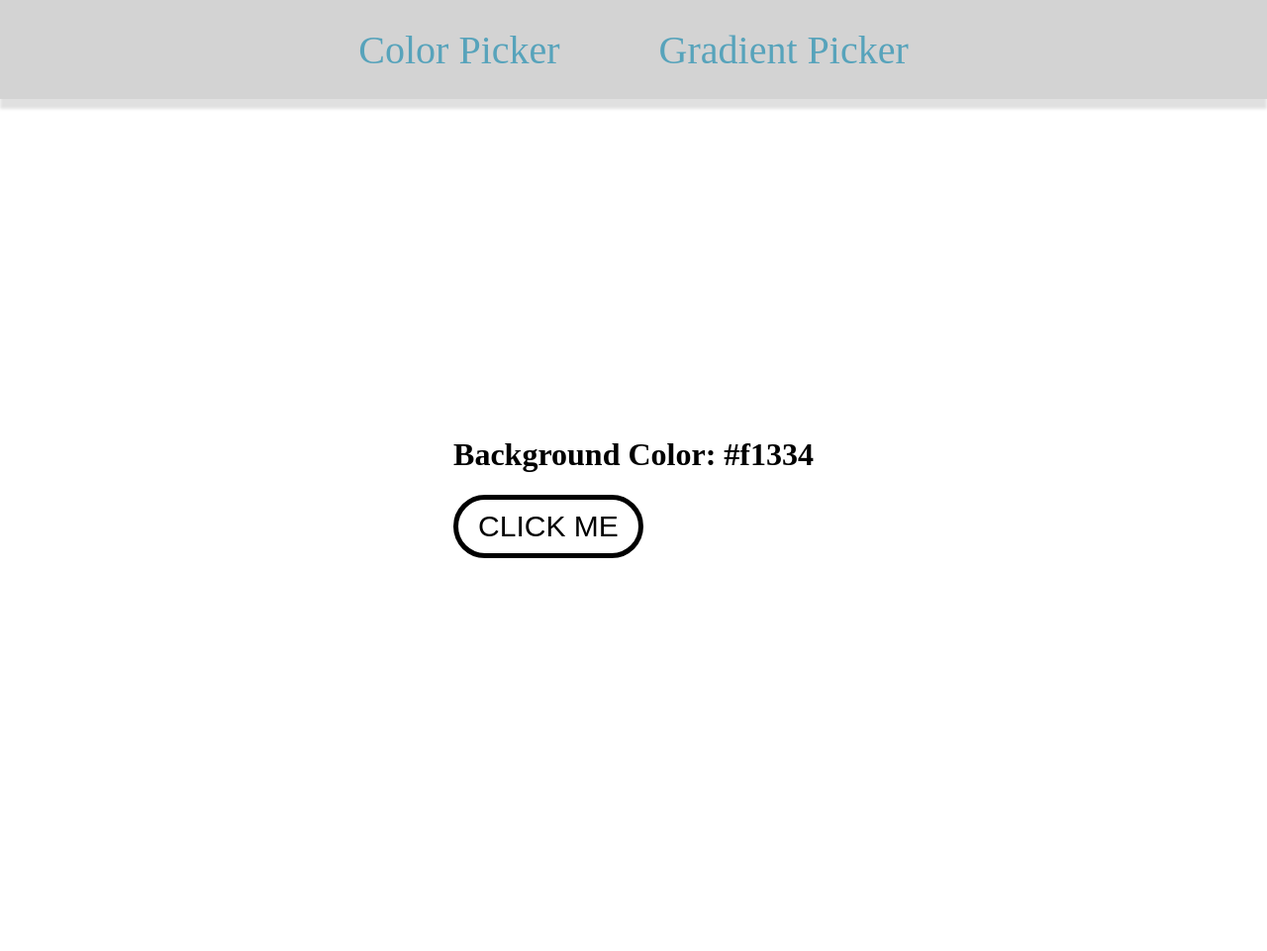
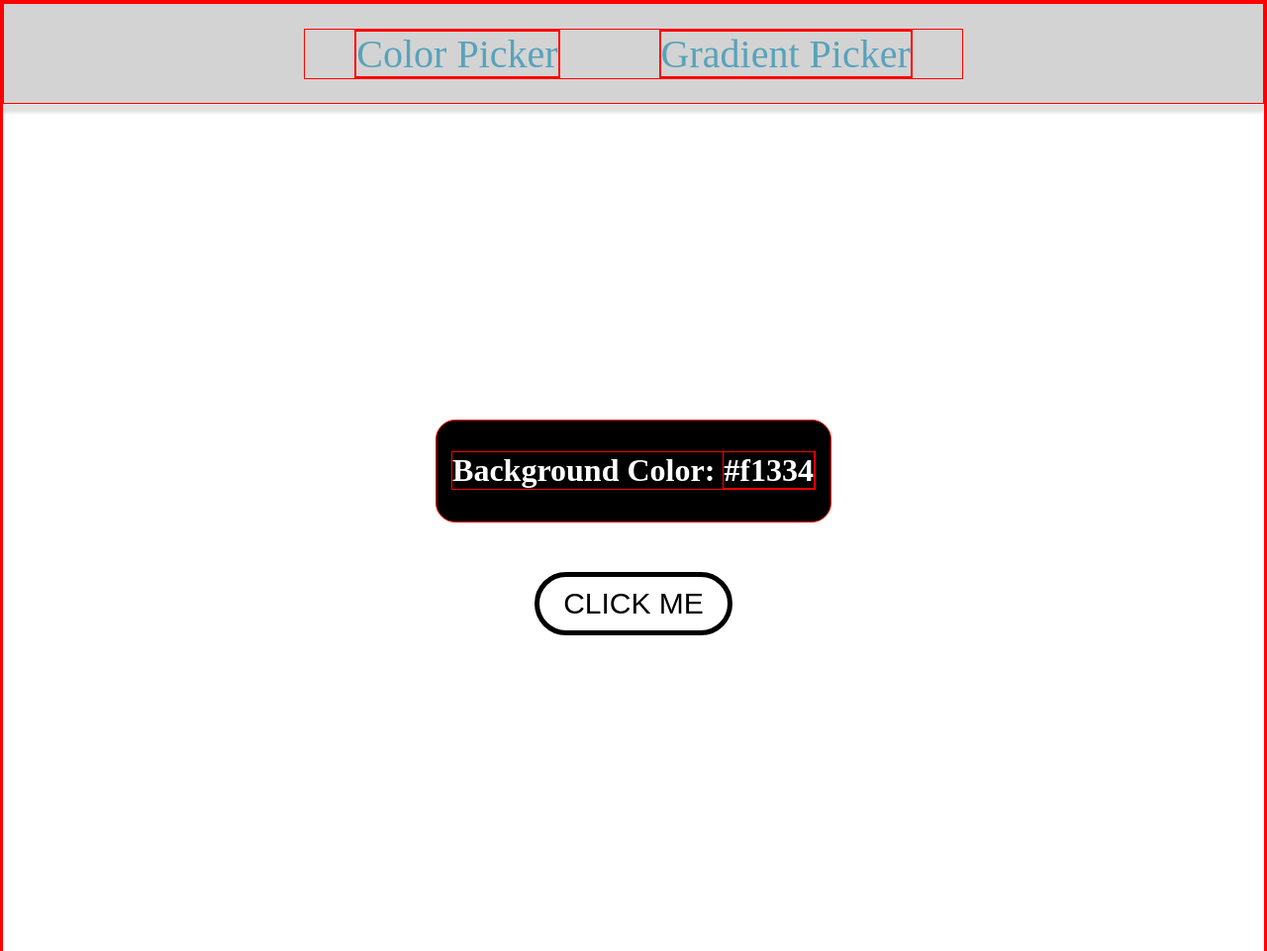
Before and after one commit to LasalleSprewell/color-picker, a plain HTML site: page index.html in a window 1280 px wide. Shown: the whole page at 99% size. Before the commit the page ends 884 px from the top, so only its background shows below. Drawn offline with Linux system fonts and the light colour scheme.

Commit message:
Styling main container

```diff
--- a/index.html
+++ b/index.html
@@ -27,8 +27,8 @@
                     #f1334
                 </span>
             </h1>
-            <button id="btn-simple">CLICK ME</button>
         </div>
+        <button id="btn-gradient">CLICK ME</button>
     </main>
     <!--Javascript File-->
 <script src="script.js"></script>
--- a/styles.css
+++ b/styles.css
@@ -1,6 +1,6 @@
-/* * {
+* {
     border: 1px solid red;
-} */
+}
 body {
     height: 100%;
     margin: 0;
@@ -51,11 +51,22 @@ a.active {
 main {
     padding: 25%;
     display: flex;
+    flex-direction: column;
+    text-align: center;
     justify-content: center;
-    align-content: center;
+    align-items: center;
+    height: 100%;
+}
+.bg {
+    padding: 10px 15px;
+    border-radius: 20px;
+    margin-bottom: 50px;
+    background-color: black;
+    color: white;
 }
 
 button {
+    width: 200px;
     background-color: transparent;
     font-size: 30px;
     text-align: center;
```
Also changed, not shown: gradient.html (+1 -1 lines).
